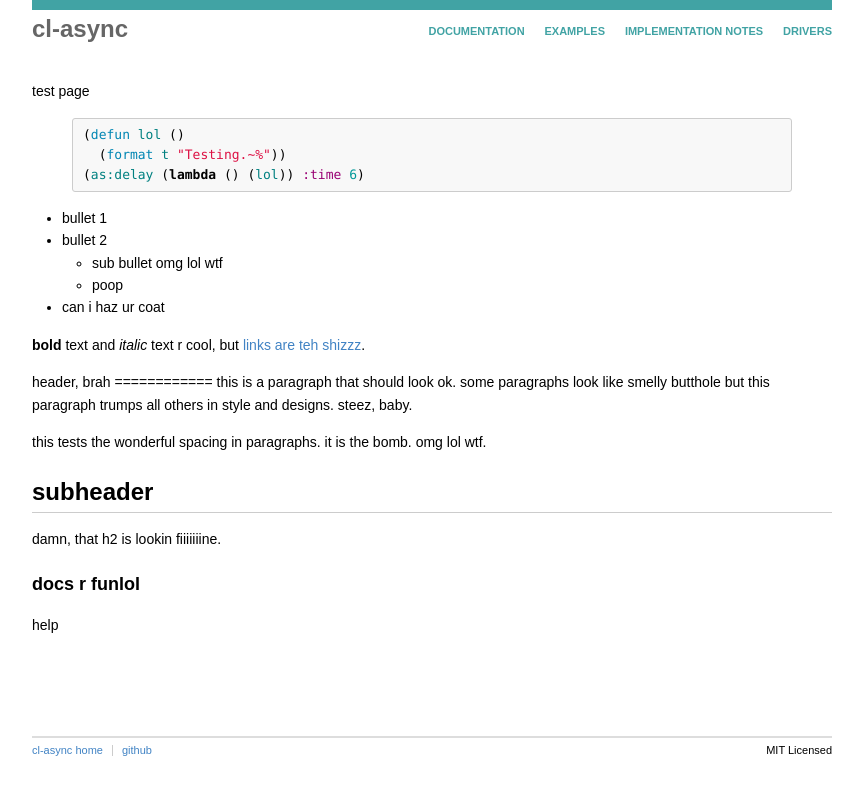
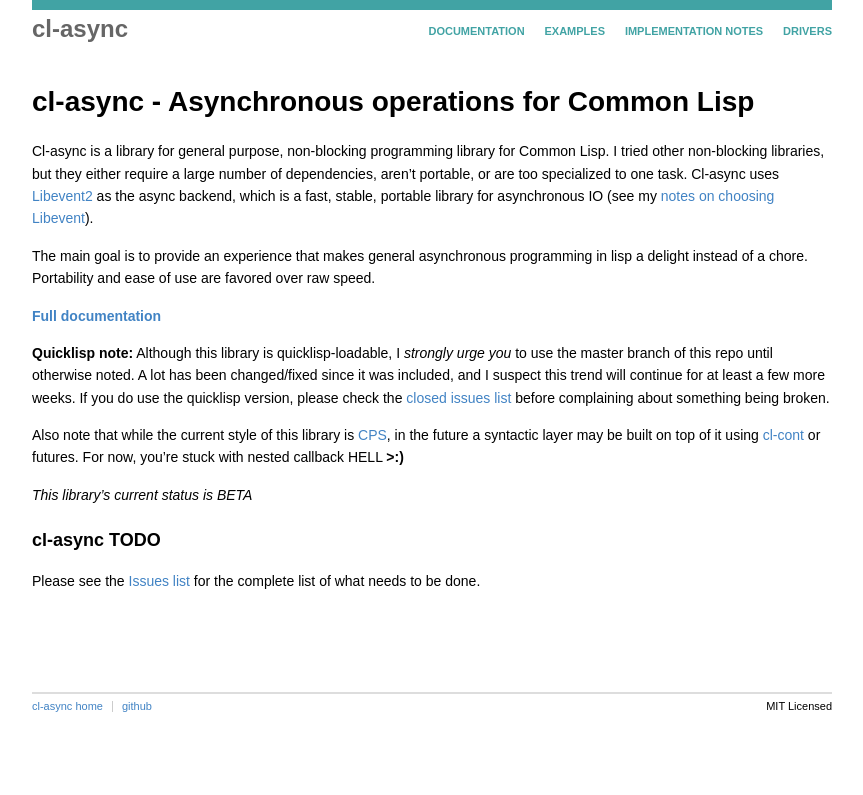
Before and after one commit to orthecreedence/cl-async, a Jekyll site: the page built from index.md, in a window 1280 px wide. Shown: the top 795 px of the page, without its empty margins (208-1071 px from the left). Built offline with Jekyll 4.4.1, drawn with Linux system fonts in a browser that asks for light colours; Markdown is read by kramdown in place of the engine named in the settings.

Commit message:
updating homepage

```diff
--- a/index.md
+++ b/index.md
@@ -3,36 +3,36 @@ title: Home
 layout: default
 ---
 
-test page
+cl-async - Asynchronous operations for Common Lisp
+==================================================
+Cl-async is a library for general purpose, non-blocking programming library for
+Common Lisp. I tried other non-blocking libraries, but they either require a
+large number of dependencies, aren't portable, or are too specialized to one task.
+Cl-async uses [Libevent2](http://libevent.org/) as the async backend, which is
+a fast, stable, portable library for asynchronous IO (see my
+[notes on choosing Libevent](/cl-async/implementation-notes#libevent)).
 
-{% highlight cl %}
-(defun lol ()
-  (format t "Testing.~%"))
-(as:delay (lambda () (lol)) :time 6)
-{% endhighlight %}
+The main goal is to provide an experience that makes general asynchronous
+programming in lisp a delight instead of a chore. Portability and ease of use
+are favored over raw speed.
 
-- bullet 1
-- bullet 2
-  - sub bullet omg lol wtf
-  - poop
-- can i haz ur coat
+[__Full documentation__](/cl-async/documentation)
 
-__bold__ text and *italic* text r cool, but
-[links are teh shizzz](/cl-async/base).
+__Quicklisp note:__ Although this library is quicklisp-loadable, I _strongly
+urge you_ to use the master branch of this repo until otherwise noted. A lot has
+been changed/fixed since it was included, and I suspect this trend will continue
+for at least a few more weeks. If you do use the quicklisp version, please check
+the [closed issues list](https://github.com/orthecreedence/cl-async/issues?state=closed)
+before complaining about something being broken.
 
-<a id="header-brah"></a>
-header, brah
-============
-this is a paragraph that should look ok. some paragraphs look like
-smelly butthole but this paragraph trumps all others in style and
-designs. steez, baby.
+Also note that while the current style of this library is
+[CPS](http://en.wikipedia.org/wiki/Continuation-passing_style), in the future a
+syntactic layer may be built on top of it using [cl-cont](http://common-lisp.net/project/cl-cont/)
+or futures. For now, you're stuck with nested callback HELL __>:)__
 
-this tests the wonderful spacing in paragraphs. it is the bomb.
-omg lol wtf.
+*This library's current status is BETA*
 
-subheader
----------
-damn, that h2 is lookin fiiiiiiine.
-
-### docs r funlol
-help
+<a id="todo"></a>
+### cl-async TODO
+Please see the [Issues list](https://github.com/orthecreedence/cl-async/issues)
+for the complete list of what needs to be done.
```
Also changed, not shown: implementation-notes.md (+0 -5 lines).
